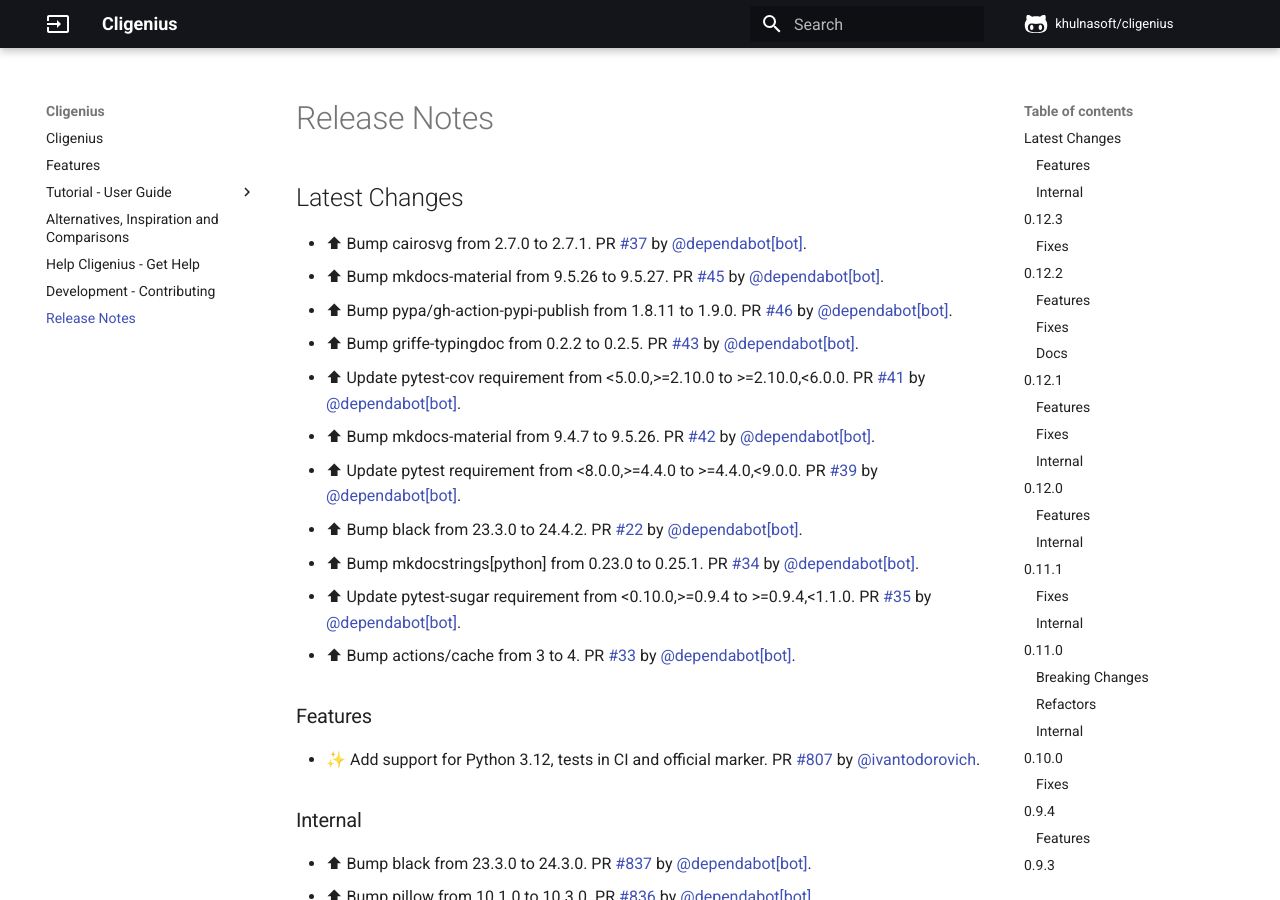
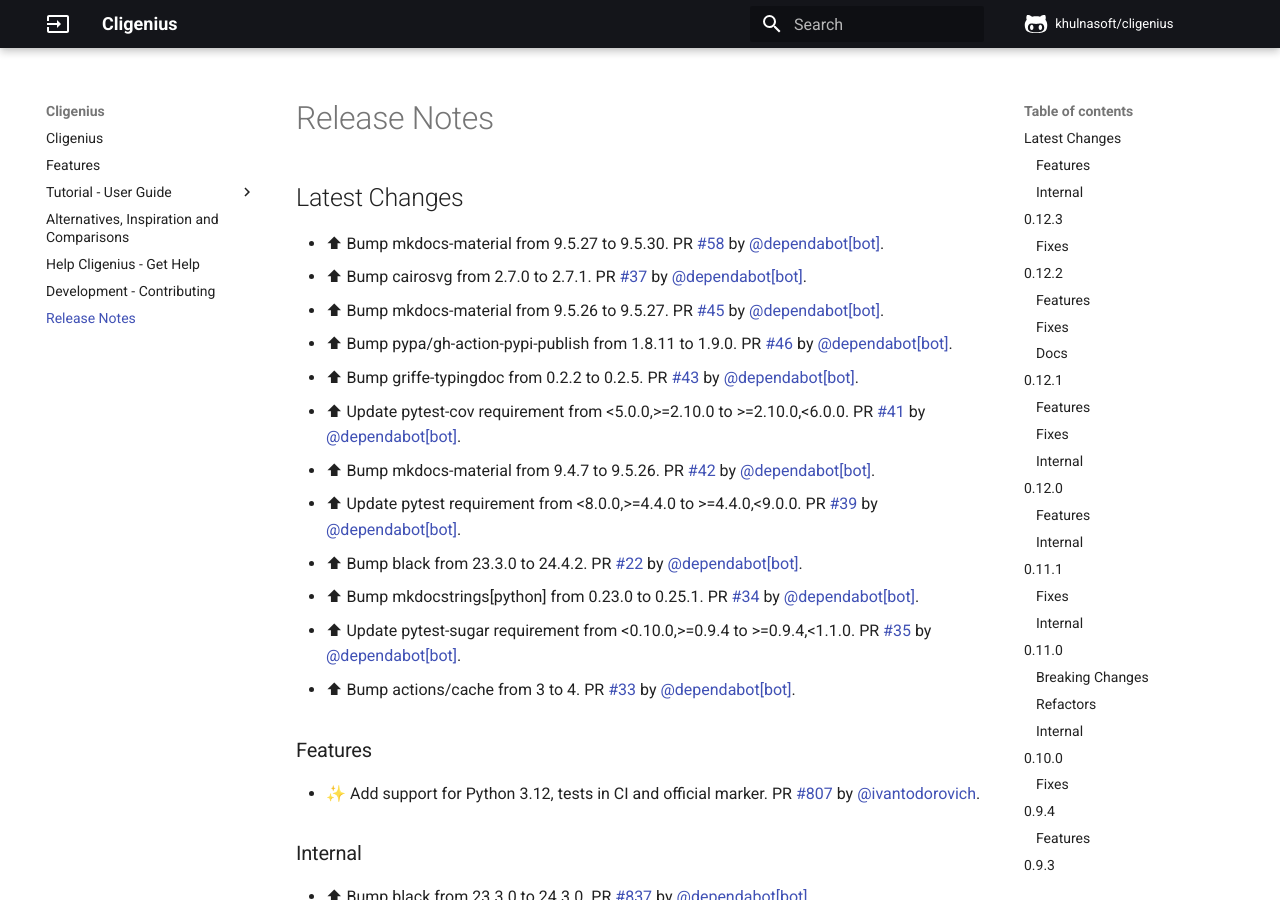
Before and after one commit to readyapi/cligenius, an MkDocs documentation site: the page built from docs/release-notes.md, in a window 1280 px wide and 900 px high. Built offline with MkDocs 1.6.1 and Material for MkDocs 9.7.7, drawn with Linux system fonts in a browser that asks for light colours; comment, search, counter and statistics services are not loaded.

Commit message:
📝 Update release notes

```diff
--- a/docs/release-notes.md
+++ b/docs/release-notes.md
@@ -1,5 +1,6 @@
 ## Latest Changes
 
+* ⬆ Bump mkdocs-material from 9.5.27 to 9.5.30. PR [#58](https://github.com/khulnasoft/cligenius/pull/58) by [@dependabot[bot]](https://github.com/apps/dependabot).
 * ⬆ Bump cairosvg from 2.7.0 to 2.7.1. PR [#37](https://github.com/khulnasoft/cligenius/pull/37) by [@dependabot[bot]](https://github.com/apps/dependabot).
 * ⬆ Bump mkdocs-material from 9.5.26 to 9.5.27. PR [#45](https://github.com/khulnasoft/cligenius/pull/45) by [@dependabot[bot]](https://github.com/apps/dependabot).
 * ⬆ Bump pypa/gh-action-pypi-publish from 1.8.11 to 1.9.0. PR [#46](https://github.com/khulnasoft/cligenius/pull/46) by [@dependabot[bot]](https://github.com/apps/dependabot).
```
